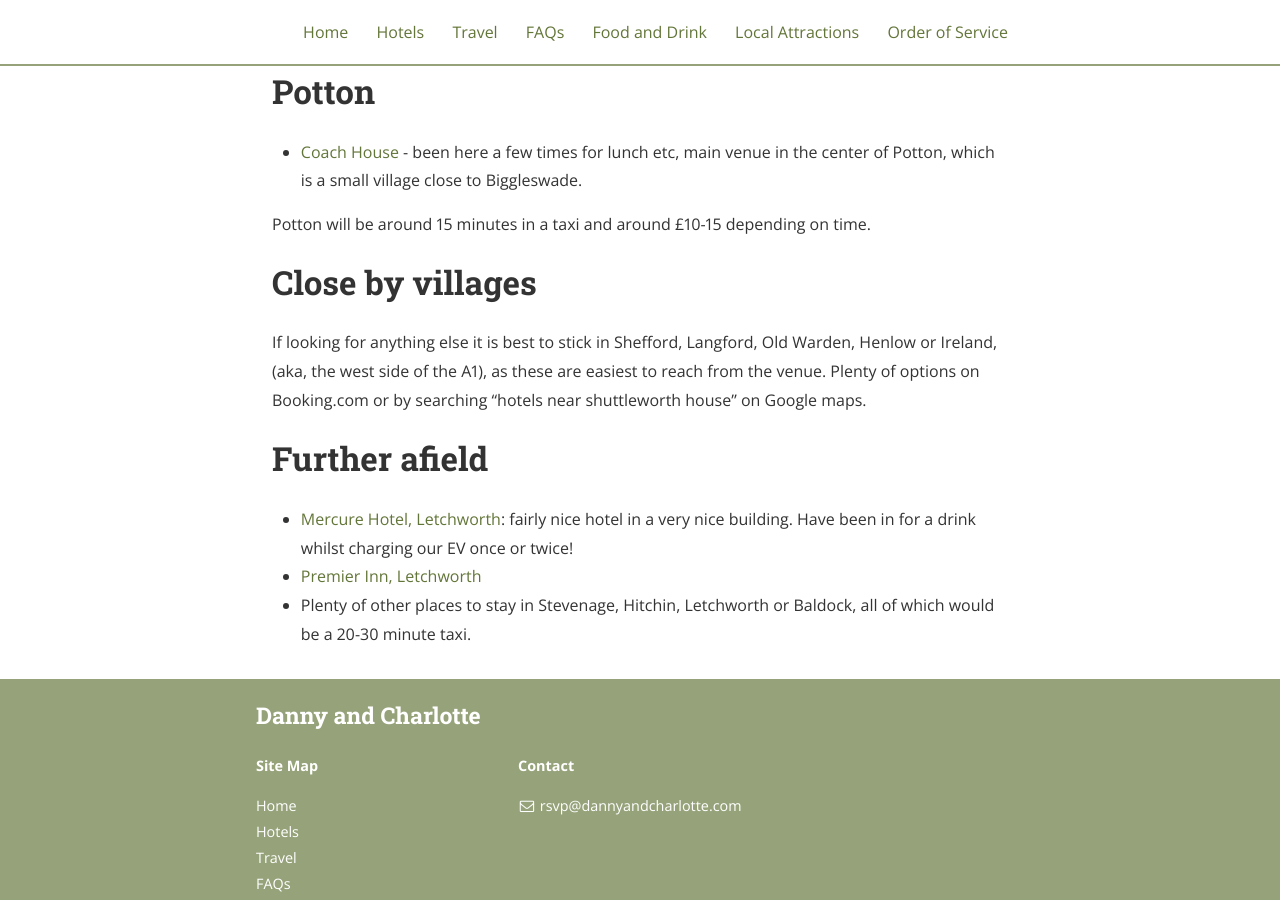
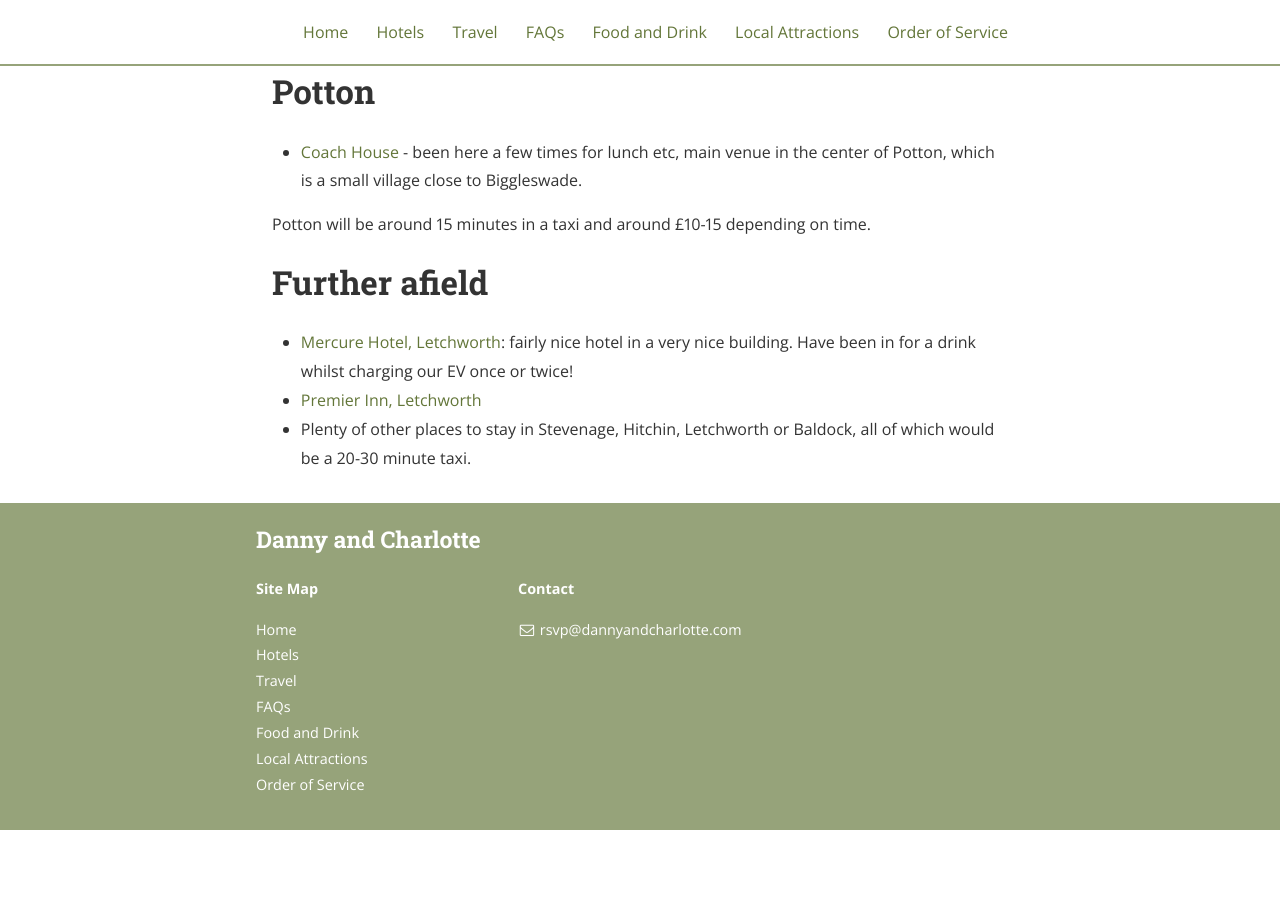
Before and after one commit to dannybrown/dannyandcharlotte.com, a Jekyll site: the page built from accom.md, in a window 1280 px wide and 900 px high, scrolled down 1092 px. Built offline with Jekyll 4.4.1, drawn with Linux system fonts in a browser that asks for light colours; nearby versions of some CDN libraries; after the commit the page ends 1922 px from its top, so only the background shows below that.

Commit message:
remove unnecessary villages bit

```diff
--- a/accom.md
+++ b/accom.md
@@ -27,9 +27,6 @@ All hotels in Biggleswade will be about a 10-15 minute taxi drive from the venue
 
 Potton will be around 15 minutes in a taxi and around £10-15 depending on time.
 
-# Close by villages
-If looking for anything else it is best to stick in Shefford, Langford, Old Warden, Henlow or Ireland, (aka, the west side of the A1), as these are easiest to reach from the venue. Plenty of options on Booking.com or by searching "hotels near shuttleworth house" on Google maps.
-
 # Further afield
 - [Mercure Hotel, Letchworth](https://all.accor.com/hotel/7243/index.en.shtml?dateIn=&nights=&compositions=1&stayplus=false&snu=false#origin=mercure): fairly nice hotel in a very nice building. Have been in for a drink whilst charging our EV once or twice!
 - [Premier Inn, Letchworth](https://www.premierinn.com/gb/en/hotels/england/hertfordshire/letchworth-garden-city/letchworth-garden-city.html)
```
